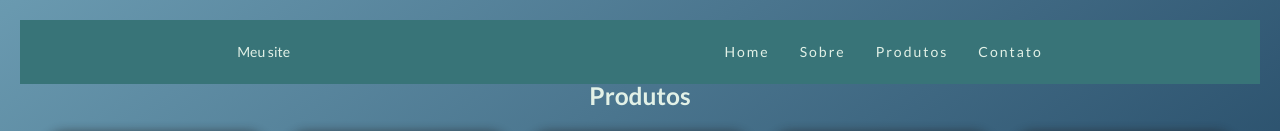
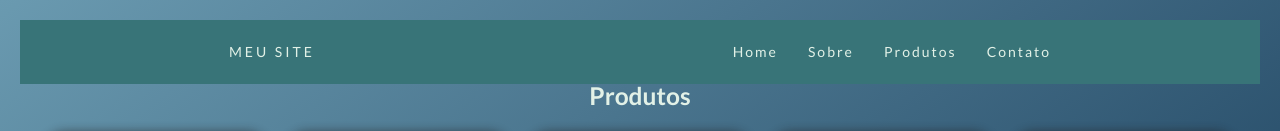
Before and after one commit to vitorgalvao0/lojinha-html, a plain HTML site: page index.html in a window 1280 px wide. Shown: the top 131 px of the page. Drawn offline with Linux system fonts and the light colour scheme.

Commit message:
atualizando atividade

```diff
--- a/style.css
+++ b/style.css
@@ -31,6 +31,11 @@ a{
     text-decoration: none;
     transition: 0.3s;
 }
+
+.logo{
+    text-transform: uppercase;
+    letter-spacing: 3px;
+ }
 
 body{
     font-family: "Lato", sans-serif;
```
